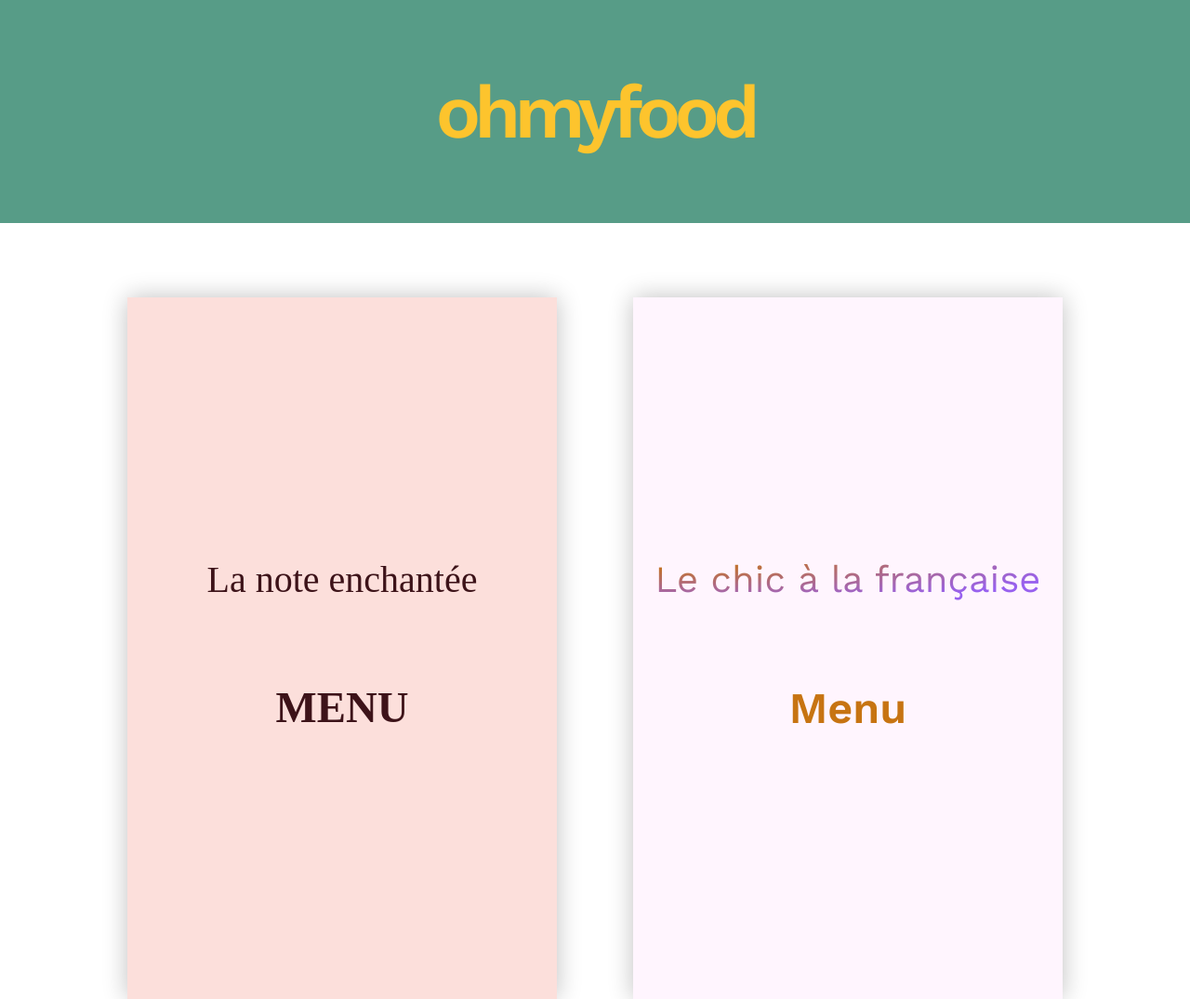
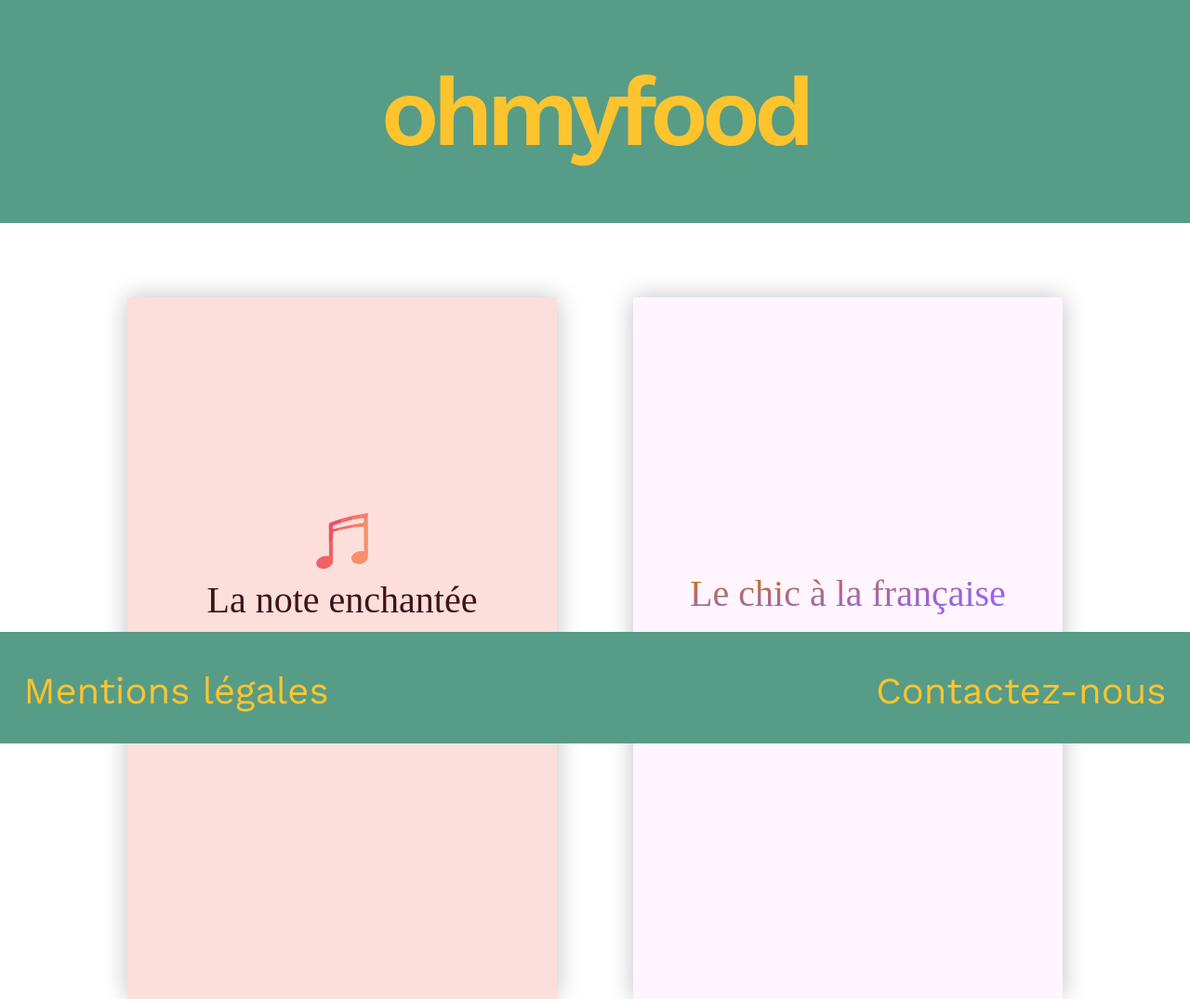
Before and after one commit to alexrothen/projet3, a website: page index.html in a window 1280 px wide. Shown: the top 1075 px of the page at 93% size. Drawn offline with nearby package versions, Linux system fonts and the light colour scheme; a web font is replaced by a local one.

Commit message:
index anim OK

```diff
--- a/index.html
+++ b/index.html
@@ -6,6 +6,14 @@
     <meta name="viewport" content="width=device-width, initial-scale=1.0">
     <link href="https://fonts.googleapis.com/css2?family=Work+Sans:wght@400;600&display=swap" rel="stylesheet">
     <link href="https://fonts.googleapis.com/css2?family=Devonshire&display=swap" rel="stylesheet">
+    <link href="https://fonts.googleapis.com/css2?family=Croissant+One&display=swap" rel="stylesheet">
+    <link href="https://fonts.googleapis.com/css2?family=Source+Serif+Pro:wght@700&display=swap" rel="stylesheet">
+    <link href="https://fonts.googleapis.com/css2?family=Dancing+Script&display=swap" rel="stylesheet">
+    <link href="https://fonts.googleapis.com/css2?family=Bad+Script&display=swap" rel="stylesheet">
+    <link href="https://fonts.googleapis.com/css2?family=Kalam&display=swap" rel="stylesheet">
+
+
+
 
     <link rel="stylesheet" href="css/style.css">
 
@@ -20,22 +28,34 @@
         </header>
         <section class="menu">
             <div class="blocMenu">
-                <div class="menu1">
+
+                <a href="menu1.html" class="menu1" target="_blank">
+                    <div>
+                        <img src="note.svg" alt="note de musique">
                         <p>La note enchantée</p>
                         <h3>MENU</h3>
                     </div>
-                <div class="menu2">
+                </a>
+
+
+                <a href="menu2.html" class="menu2" target="_blank">
+                    <div>
                     <p>Le chic à la française</p>
                     <h3>Menu</h3>
                 </div>
-                <div class="menu3">
+                </a>
+                <a href="menu3.html" class="menu3" target="_blank">
+                    <div>
                     <p>Le délice des papilles</p>
                     <h3>Menu</h3>
                 </div>
-                <div class="menu4">
+                </a>
+                <a href="menu4.html" class="menu4" target="_blank">
+                    <div>
                     <p>La palette du goût</p>
                     <h3>Menu</h3>
                 </div>
+                </a>
             </div>
         </section>
         <section class="prochainement">
--- a/scss/_animation.scss
+++ b/scss/_animation.scss
@@ -1,9 +1,9 @@
 @keyframes points{
-    0%{
+    from{
         opacity: 1;
         transform: scale(1);
-    }
-    100%{
+    };
+    to{
         transform: scale(0);
         opacity: 0;
     }
@@ -15,10 +15,24 @@
 .pt1{
     animation-delay: 250ms;
     margin-left: 10px;
-}
+};
 .pt2{
     animation-delay: 500ms;
-}
+};
 .pt3{
     animation-delay: 750ms;
-}
+};
+
+@keyframes menu{
+    0%{
+        opacity: 1;
+        transform: scale(1);
+    };
+    100%{
+        transform: scale(1.1);
+        opacity: 0.8;
+    }
+ }
+a
+    :hover {
+        animation: menu 300ms 50ms ease-in-out both;}
--- a/scss/_base.scss
+++ b/scss/_base.scss
@@ -1,6 +1,10 @@
 @import url('https://fonts.googleapis.com/css2?family=Work+Sans:wght@400;600&display=swap');
 @import url('https://fonts.googleapis.com/css2?family=Devonshire&display=swap');
-
+@import url('https://fonts.googleapis.com/css2?family=Croissant+One&display=swap');
+@import url('https://fonts.googleapis.com/css2?family=Source+Serif+Pro:wght@700&display=swap');
+@import url('https://fonts.googleapis.com/css2?family=Dancing+Script&display=swap');
+@import url('https://fonts.googleapis.com/css2?family=Bad+Script&display=swap');
+@import url('https://fonts.googleapis.com/css2?family=Kaushan+Script&display=swap');
 
 .blocMenu {
     display: grid;
@@ -13,9 +17,26 @@
     grid-template-columns: 1fr 1fr;
     grid-template-areas: "menu1 menu2"
         "menu3 menu4";
+   a{
+       display: block;
+       text-decoration: none;
+   }
+    .menu1 {
+        img, p{
+            margin: 0;
+        }
+        h3{
+            font-family: map-get($font-family,menu1titre);
+            font-size: lighter;
 
-    .menu1 {
-        @include menu(menu1);
+        }
+        img{
+          width: 10%;
+          height: 10%;
+          min-width: 60px;
+          min-height: 60px;
+        }
+        @include menu(menu1) ;
 
     }
 
@@ -25,23 +46,37 @@
 
         p {
             @include radient(menu2);
+            font-size: calc(map-get($font-size,menu)80%) ;
+        }
+        h3{
+            font-family: map-get($font-family,menu2titre);
+            font-size: calc(map-get($font-size,menu)130%);
+
         }
     }
 
     .menu3 {
         @include menu(menu3);
 
-        >* {
+        p{
             @include radient(menu3);
+        }
+        h3{
+            font-family: map-get($font-family,menu3titre);
+
         }
     }
 
     .menu4 {
         @include menu(menu4);
-
-        >* {
+        p{
             @include radient(menu4);
         }
+        h3{
+            font-family: map-get($font-family,menu3titre);
+
+        }
+
     }
 }
 
@@ -56,12 +91,13 @@
     .blocProch {
         display: flex;
         flex-direction: row;
-        width: 40%;
+        width: 40vw;
+        min-width: 480px;
         justify-content: center;
         align-items: center;
-        height: 100px;
+        height: 80px;
         background-color: map-get($bg-color, gen);
-        border-radius: 25px;
+        border-radius: 15px;
 
 
         .points {
@@ -72,12 +108,10 @@
 
 
             h2 {
-                display: inline-block;
                 color: map-get($text-color, gen);
-                font-size: map-get($font-size, h2);
+                font-size: map-get($font-size, prochainement);
                 font-weight: 400;
                 width: fit-content;
-                overflow-x: none;
             }
 
             [class*=pt] {
--- a/scss/_layout.scss
+++ b/scss/_layout.scss
@@ -3,6 +3,7 @@ body {
     margin: 0;
     padding: 0;
     box-sizing: border-box;
+    height: 2300px;
 
     main {
         overflow-x: hidden;
--- a/scss/_mixins.scss
+++ b/scss/_mixins.scss
@@ -6,16 +6,19 @@
     height: 755px;
     box-shadow: 0 0 25px lighten(grey, 25%);
     display: flex;
+    text-align: center;
+    justify-content: center;
     flex-direction: column;
-    justify-content: center;
     align-items: center;
-    font-size: map-get($font-size,menuTitre);
+    align-content: center;
     font-weight: 400;
+    font-size: map-get($font-size,menu);
     font-family: map-get($font-family, $menu);
     color: map-get($text-color, $menu);
 }
+
 @mixin radient ($menu) {
-    background: map-get($bg-text, $menu);
+    background: map-get($radient-text, $menu);
     background-clip: text;
     color: transparent;
     -webkit-background-clip: text;
@@ -26,6 +29,7 @@
     text-fill-color: transparent;
 
 }
+
 @mixin points {
     border-radius: 50%;
     width: 10px;
@@ -33,32 +37,41 @@
     background-color: map-get($text-color, gen);
     margin-right: 10px;
 }
+
 @mixin header {
     display: flex;
     background-color: map-get($bg-color, gen);
     height: 240px;
+
     h1 {
         margin: auto;
         color: map-get($text-color, gen);
-    font-size: 5rem;
+        font-size: map-get($font-size, header);
         font-family: map-get($font-family, gen);
         letter-spacing: -0.4rem;
     }
 }
+
 @mixin footer {
-    height: 140px;
+    height: 120px;
     background-color: map-get($bg-color, gen);
     color: map-get($text-color, gen);
     display: flex;
     justify-content: space-between;
     flex-wrap: nowrap;
+    position: fixed;
+    bottom: 0;
+    width: 100vw;
+
     h3 {
-        font-size: map-get($font-size, h3);
+        font-size: map-get($font-size, footer);
         font-weight: 400;
     }
+
     .mentions {
         margin-left: 2%;
     }
+
     .contact {
         margin-right: 2%;
     }
--- a/scss/_variables.scss
+++ b/scss/_variables.scss
@@ -1,25 +1,37 @@
-$bg-color: (
-    gen:#579C87,
+$bg-color: (gen:#579C87,
     menu1:#fcdfdb,
     menu2:#fff5fe,
-    menu3:#f9f9f9,
-    menu4: #fdfffd
-    );
-$text-color:(
-    gen:darken(#fdcb46,5%),
+     menu3:#f9f9f9,
+    menu4: #fdfffd);
+
+$text-color:(gen:darken(#fdcb46, 5%),
     menu1:#3d1319,
     menu2: #c77412,
+    menu3: #0887fb,
+    menu4:#72bf56,
+);
+
+$box-shadow-color: #fdfffd;
+
+$font-size:(header:6.5rem,
+    menu: 2.5rem,
+    prochainement:2.8rem,
+    footer:2.5rem,
+
+);
+
+$font-family:(gen: 'Work Sans',
+    menu1: 'Devonshire',
+    menu1titre: 'Kalam',
+    menu2: 'Croissant One',
+    menu2titre: 'Segoe UI',
+    menu3: 'Dancing Script',
+    menu3titre: 'Bad Script',
+    menu4:'Kaushan Script'
     );
-$box-shadow-color: #fdfffd;
-$font-size:(
-    h1:7rem,
-    h2:3.2rem,
-    h3:2.8rem,
-    menuTitre:2.5rem
-);
-$font-family:(
-    gen: 'Work Sans',
-    menu1: 'Devonshire',);
-$bg-text:(
-    menu2: radial-gradient(ellipse at top left,#c77412 10%,#9861ef 80% )
-)
+
+$radient-text:(menu1: radial-gradient(circle at bottom right, #f05261, #f6916a),
+    menu2: radial-gradient(ellipse at top left, #c77412 10%, #9861ef 80%),
+    menu3: radial-gradient(circle at bottom left,#0431df,#0887fb 60%),
+    menu4: radial-gradient(circle at bottom right, #bfff7e 30%,#42973c)
+    )
```
Also changed, not shown: css/style.css, menu1.html (added), note.svg (added), 2 other files. Lines whose indentation alone changed are shown as unchanged.
